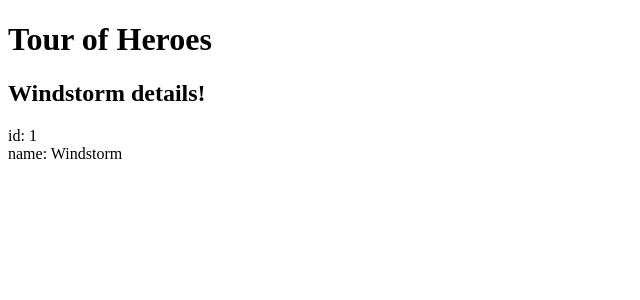
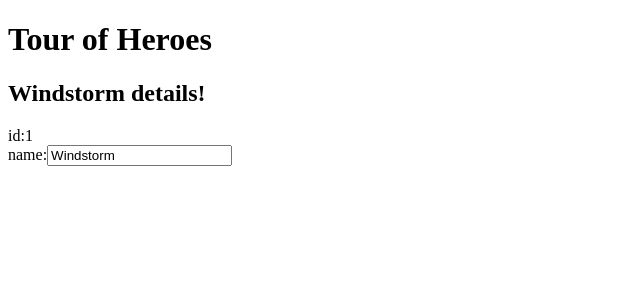
Before and after one commit to m4cx/angular-tour-of-heroes, an Angular app: page / in a window 1280 px wide. Shown: the top 300 px of the page, without its empty margins (0-640 px from the left). Built offline with nearby package versions, Linux system fonts and the light colour scheme.

Commit message:
Editing Our Hero 1

```diff
--- a/src/app/app.component.html
+++ b/src/app/app.component.html
@@ -1,4 +1,9 @@
 <h1>{{title}}</h1>
 <h2>{{hero.name}} details!</h2>
-<div><label>id: </label>{{hero.id}}</div>
-<div><label>name: </label>{{hero.name}}</div>
+<div>
+  <label>id:</label>{{hero.id}}
+</div>
+<div>
+  <label>name:</label>
+  <input value="{{hero.name}}" placeholder="name">
+</div>
```
